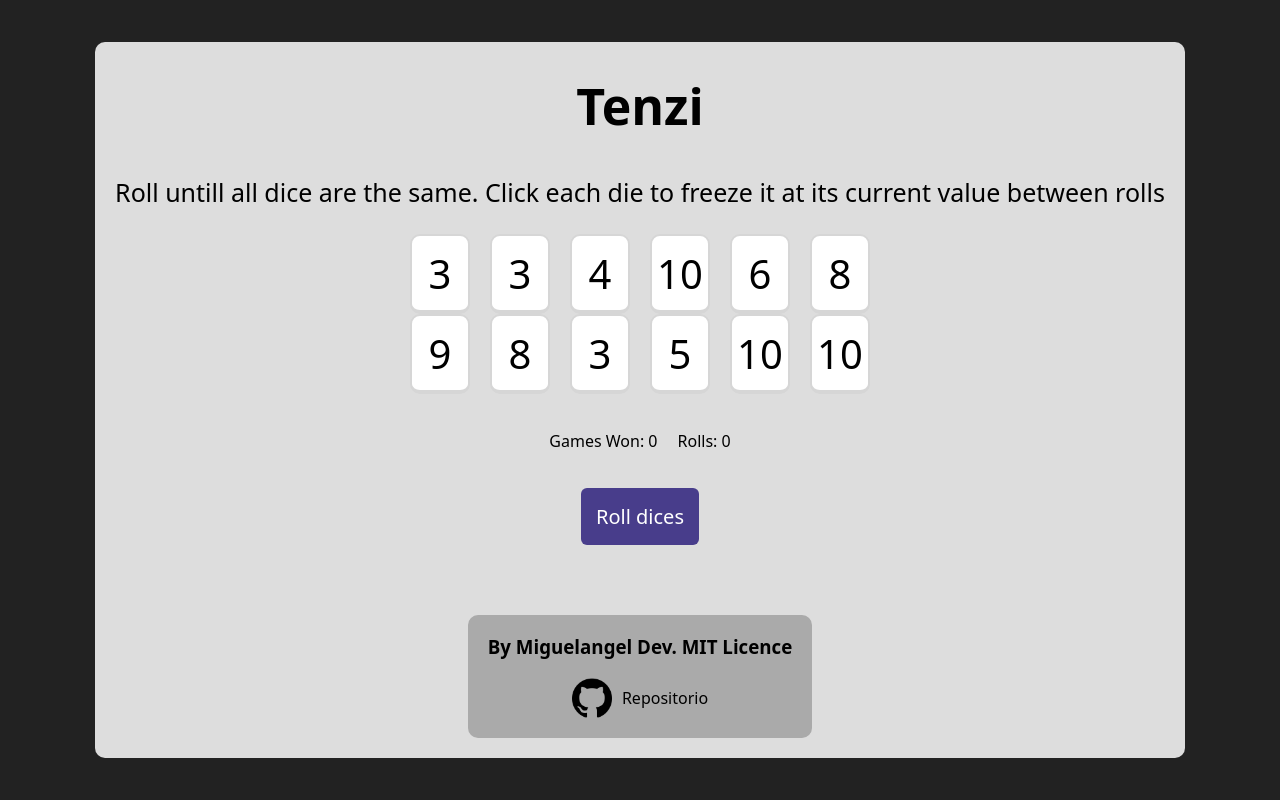
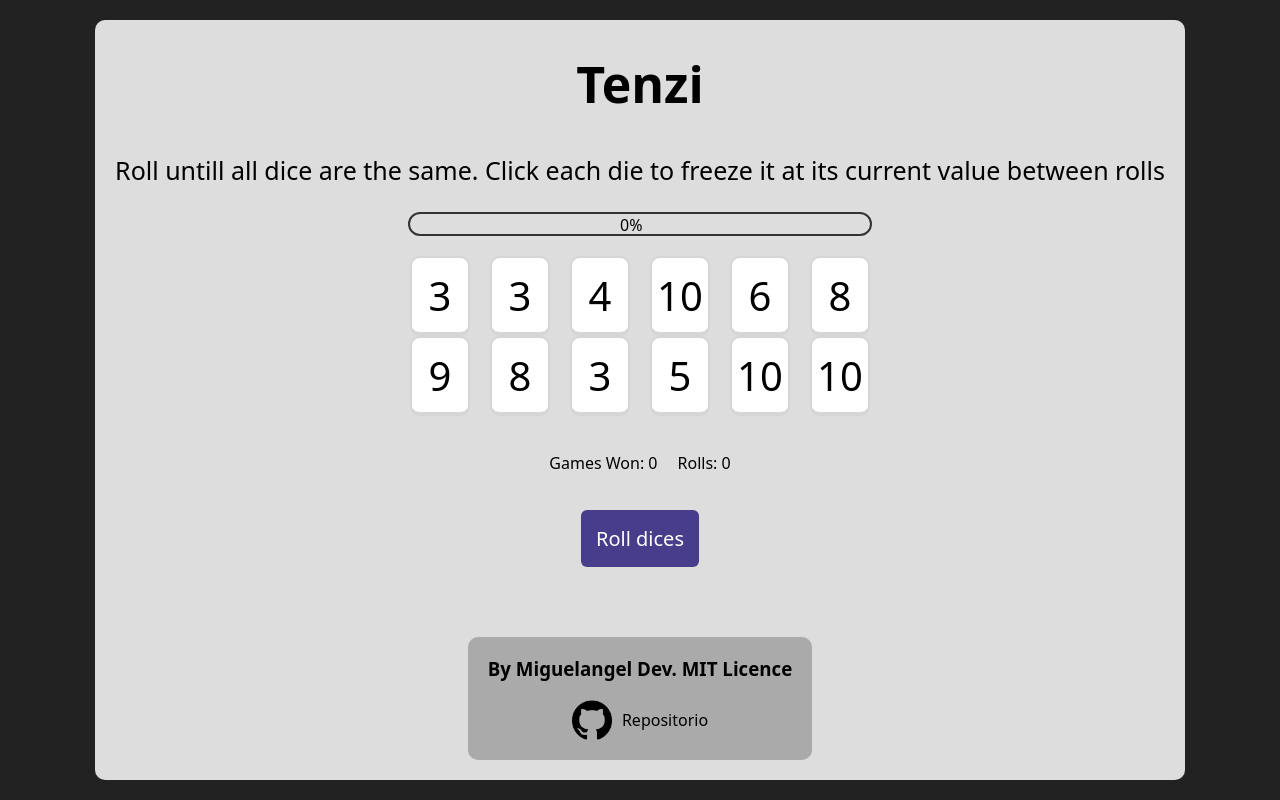
Before and after one commit to Jeiner333/tenzi-game, a React (Vite) app: page / in a window 1280 px wide. Built offline with nearby package versions, Linux system fonts and the light colour scheme.

Commit message:
Progress Barr added

```diff
--- a/src/components/Main.jsx
+++ b/src/components/Main.jsx
@@ -1,11 +1,16 @@
 import { useState } from "react";
 import Number from "./Number";
+import ProgressBarr from "./ProgressBarr";
 
 export default function Main() {
+    const dicesNumber = 12;
     const [dices, setDices] = useState(() => randomDices());
     const [win, setWin] = useState(false);
     const [wins, setWins] = useState(0);
     const [rolls, setRolls] = useState(0);
+
+    var equalDices = 0;
+    var correctPorcent = 0;
 
     //console.log(dices)
 
@@ -17,6 +22,26 @@ export default function Main() {
         setWin(true);
         setWins((prev) => prev + 1);
     }
+
+    var referenceDice = null;
+    for (const dice of dices) {
+        if (!dice.active) {
+            continue;
+        }
+        if (equalDices === 0) {
+            referenceDice = dice.value;
+            equalDices++;
+        } else {
+            if (dice.value === referenceDice) {
+                equalDices++;
+            }
+        }
+    }
+
+    correctPorcent = Math.floor((equalDices * 100) / dicesNumber);
+
+    console.log(correctPorcent);
+    //console.log(equalDices);
 
     function randomDices(prev) {
         var values = [];
@@ -32,7 +57,7 @@ export default function Main() {
                 } else values.push(dice);
             });
         } else {
-            for (var i = 0; i < 12; i++) {
+            for (var i = 0; i < dicesNumber; i++) {
                 values.push({
                     value: Math.floor(Math.random() * 11),
                     index: i,
@@ -65,6 +90,8 @@ export default function Main() {
     }
 
     function newGame() {
+        referenceDice = null;
+        equalDices = 0;
         setWin(false);
         setRolls(0);
         setDices(undefined);
@@ -73,6 +100,7 @@ export default function Main() {
 
     return (
         <main className="app-main">
+            <ProgressBarr porcent={correctPorcent} />
             {win && <p>Congratulations, you win!!!</p>}
             <div className="main-numbers">{setButtons()}</div>
             <div className="scores">
--- /dev/null
+++ b/src/components/ProgressBarr.jsx
@@ -0,0 +1,10 @@
+export default function ProgressBarr({porcent}) {
+    var porcentString = String(porcent) + "%"
+
+    return (
+        <div className="progress-barr">
+            <div style={{width: porcentString}} className="barr-color"></div>
+            <span>{porcent}%</span>
+        </div>
+    )
+}
--- a/src/styles/main.css
+++ b/src/styles/main.css
@@ -140,6 +140,26 @@ body {
     gap: 10px;
 }
 
+.progress-barr {
+    width: 100%;
+    height: 20px;
+    border-radius: 20px;
+    border: 2px solid #333;
+}
+
+.barr-color {
+    width: 100%;
+    height: 100%;
+    background-color: green;
+    border-radius: 20px;
+}
+
+.progress-barr > span {
+    position: relative;
+    bottom: 20px;
+    left: 210px;
+}
+
 @media (max-width: 550px) {
     #root {
         align-items: normal;
```
